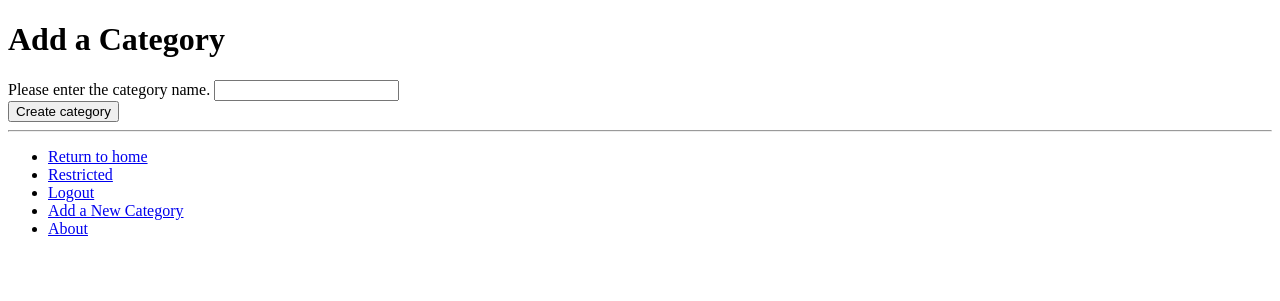
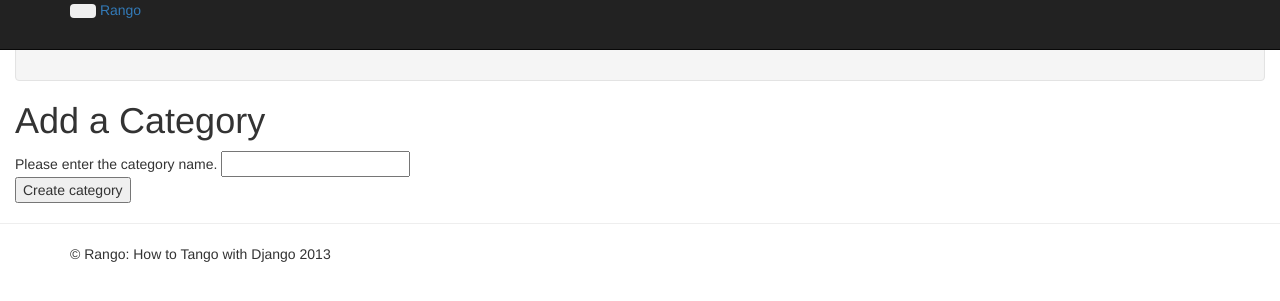
Before and after one commit to Micaiah-Chang/tango-with-django, a Django app: page /rango/add_category/ in a window 1280 px wide. Shown: the top 301 px of the page. Run offline with Django 3.2, Linux system fonts and the light colour scheme; the visitor is signed in with stand-in values (Sample User, id 1); some libraries are stand-ins or nearby versions.

Commit message:
Modify the base and about templates to contain bootstrap and jquery features.

```diff
--- a/tango_with_django_project/templates/rango/base.html
+++ b/tango_with_django_project/templates/rango/base.html
@@ -1,31 +1,79 @@
 <!DOCTYPE html>
+
+{% load static  %}
 
 <html>
   <head>
+	<meta name="viewport" content="width=device-width, initial-scale=1.0" />
+	<link href="{% static 'css/bootstrap-fluid-adj.css' %}">
+	<link href="{% static 'css/bootstrap.min.css' %}" rel="stylesheet" media="screen">
+	<link href="{% static 'css/bootstrap-responsive.css' %}" rel="stylesheet">
+
 	<title>Rango - {% block title %} How to Tango with Django! {% endblock %}</title>
   </head>
 
   <body>
-	<div>
-	  {% block body_block %}{% endblock %}
-	</div>
-
 	<hr />
 
-	<div>
-	  <ul>
+	<div class="navbar navbar-inverse navbar-fixed-top">
+	  <div class="navbar-inner">
+		<div class="container">
+		  <button type="button" class="btn btn-navbar" data-toggle="collapse">
+			<span class="icon-bar"></span>
+			<span class="icon-bar"></span>
+			<span class="icon-bar"></span>
+		  </button>
+		  <a href="/rango/" class="brand">Rango</a>
+
+		  <div class="nav-collapse collapse">
+			<ul class="nav pull-right">
 			  {% if user.is_authenticated %}
-		  <li><a href="/rango/">Return to home</a></li>
-		  <li><a href="/rango/restricted/">Restricted</a></li>
+				<li class="navbar-text">Welcome, {{ user.username }}</li>
    			    <li><a href="/rango/logout/">Logout</a></li>
-		  <li><a href="/rango/add_category/">Add a New Category</a></li>
 			  {% else %}
 				<li><a href="/rango/register/">Register Here</a></li>
 			    <li><a href="/rango/login/">Login</a></li>
    			  {% endif %}
+			</ul>
 
+			<ul class="nav">
+			  {% if user.is_authenticated %}
+				<li><a href="/rango/restricted/">Restricted</a></li>
+    		  <li><a href="/rango/add_category/">Add a New Category</a></li>
+			  {% endif %}
 			  <li><a href="/rango/about/">About</a></li>
 			</ul>
 		  </div>
+
+		</div>
+	  </div>
+	</div>
+
+
+	<div class="container-fluid">
+	  <div class="row-fluid">
+		<div class="well sidebar-nav">
+
+		</div>
+
+	  </div>
+	  <div class="span9">
+		{% block body_block %}
+   	    {% endblock %}
+	  </div>
+
+	</div>
+
+</div>
+<hr />
+
+<footer>
+  <div class="container">
+	<p>&copy; Rango: How to Tango with Django 2013</p>
+  </div>
+</footer>
+
+	<script src="{% static 'js/jquery-2.1.1.js'%}"></script>
+	<script src="{% static 'js/jquery.min.js'%}"></script>
   </body>
 </html>
```
Also changed, not shown: tango_with_django_project/templates/rango/about.html (+8 -3 lines). Lines whose indentation alone changed are shown as unchanged.
